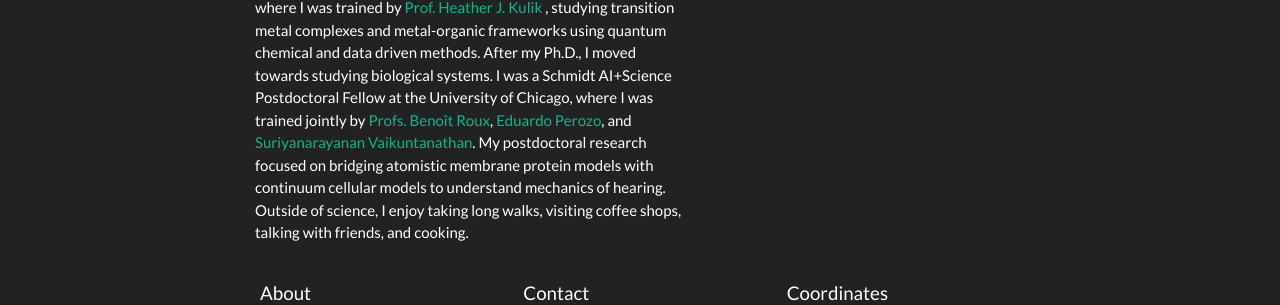
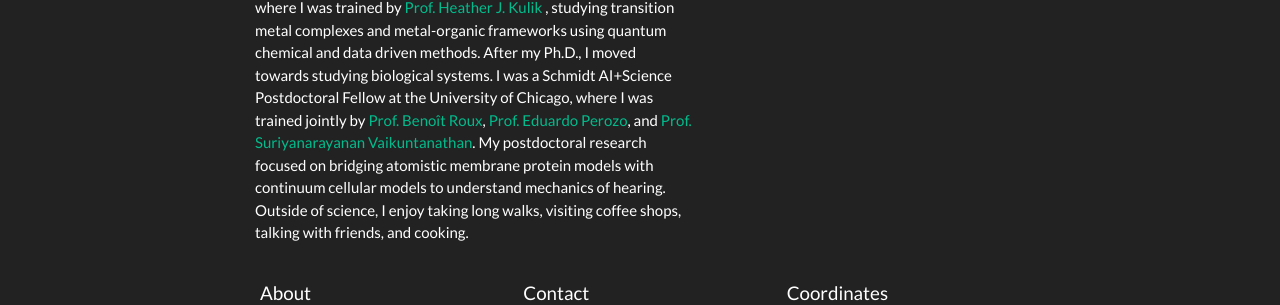
Before and after one commit to adityanandy/adityanandy.github.io, a Jekyll site: the page built from _pages/home.md, in a window 1280 px wide and 1171 px high. Shown: the part 736-1041 px from the top of the window. Built offline with Jekyll 4.4.1, drawn with Linux system fonts in a browser that asks for light colours; nearby versions of some CDN libraries; a style sheet for code colours, icons or effects is not loaded.

Commit message:
add prof

```diff
--- a/_pages/home.md
+++ b/_pages/home.md
@@ -25,4 +25,4 @@ Feynman R., The theory of positrons. <i>Phys. Rev.</i> (1949)
 
 ### About Me
 
-I joined the [Department of Chemical and Biomolecular Engineering at UCLA](https://www.chemeng.ucla.edu/) as an Assistant Professor in July 2025. Prior to joining UCLA, I earned my B.S. in Chemical Engineering from UC Berkeley. At UC Berkeley, I was an experimental solid-state NMR spectroscopist, working with [Prof. Jeffrey A. Reimer](https://reimergroup.org/) on metal-organic frameworks. As a graduate student, I switched fields and obtained my Ph.D. in Theoretical Chemistry from MIT in 2023 where I was trained by [Prof. Heather J. Kulik](https://hjkgrp.mit.edu/) , studying transition metal complexes and metal-organic frameworks using quantum chemical and data driven methods. After my Ph.D., I moved towards studying biological systems. I was a Schmidt AI+Science Postdoctoral Fellow at the University of Chicago, where I was trained jointly by [Profs. Benoît Roux](https://chemistry.uchicago.edu/faculty/beno%C3%AEt-roux), [Eduardo Perozo](https://www.nasonline.org/directory-entry/eduardo-a-perozo-trcyay/), and [Suriyanarayanan Vaikuntanathan](https://vaikuntanathan-group.uchicago.edu/). My postdoctoral research focused on bridging atomistic membrane protein models with continuum cellular models to understand mechanics of hearing. Outside of science, I enjoy taking long walks, visiting coffee shops, talking with friends, and cooking.
+I joined the [Department of Chemical and Biomolecular Engineering at UCLA](https://www.chemeng.ucla.edu/) as an Assistant Professor in July 2025. Prior to joining UCLA, I earned my B.S. in Chemical Engineering from UC Berkeley. At UC Berkeley, I was an experimental solid-state NMR spectroscopist, working with [Prof. Jeffrey A. Reimer](https://reimergroup.org/) on metal-organic frameworks. As a graduate student, I switched fields and obtained my Ph.D. in Theoretical Chemistry from MIT in 2023 where I was trained by [Prof. Heather J. Kulik](https://hjkgrp.mit.edu/) , studying transition metal complexes and metal-organic frameworks using quantum chemical and data driven methods. After my Ph.D., I moved towards studying biological systems. I was a Schmidt AI+Science Postdoctoral Fellow at the University of Chicago, where I was trained jointly by [Prof. Benoît Roux](https://chemistry.uchicago.edu/faculty/beno%C3%AEt-roux), [Prof. Eduardo Perozo](https://www.nasonline.org/directory-entry/eduardo-a-perozo-trcyay/), and [Prof. Suriyanarayanan Vaikuntanathan](https://vaikuntanathan-group.uchicago.edu/). My postdoctoral research focused on bridging atomistic membrane protein models with continuum cellular models to understand mechanics of hearing. Outside of science, I enjoy taking long walks, visiting coffee shops, talking with friends, and cooking.
```
